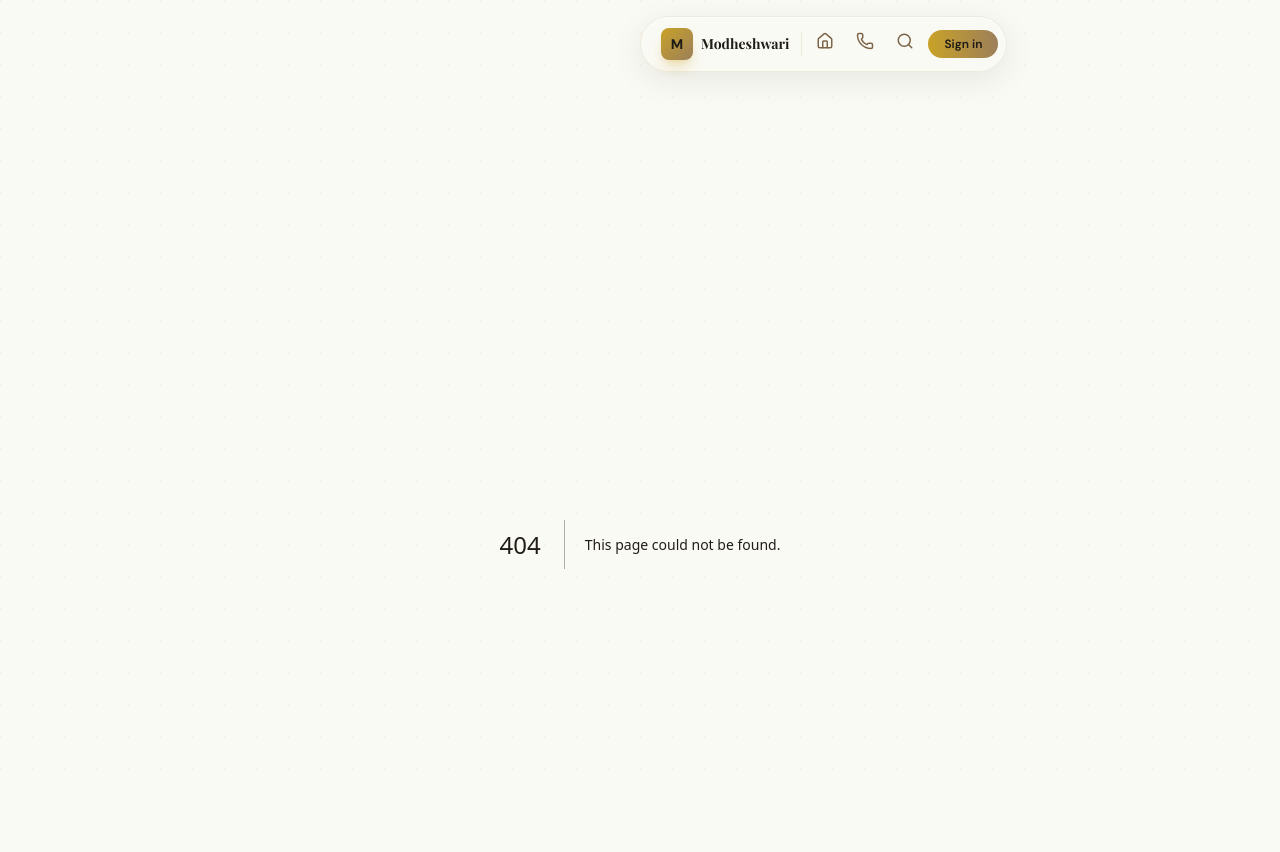
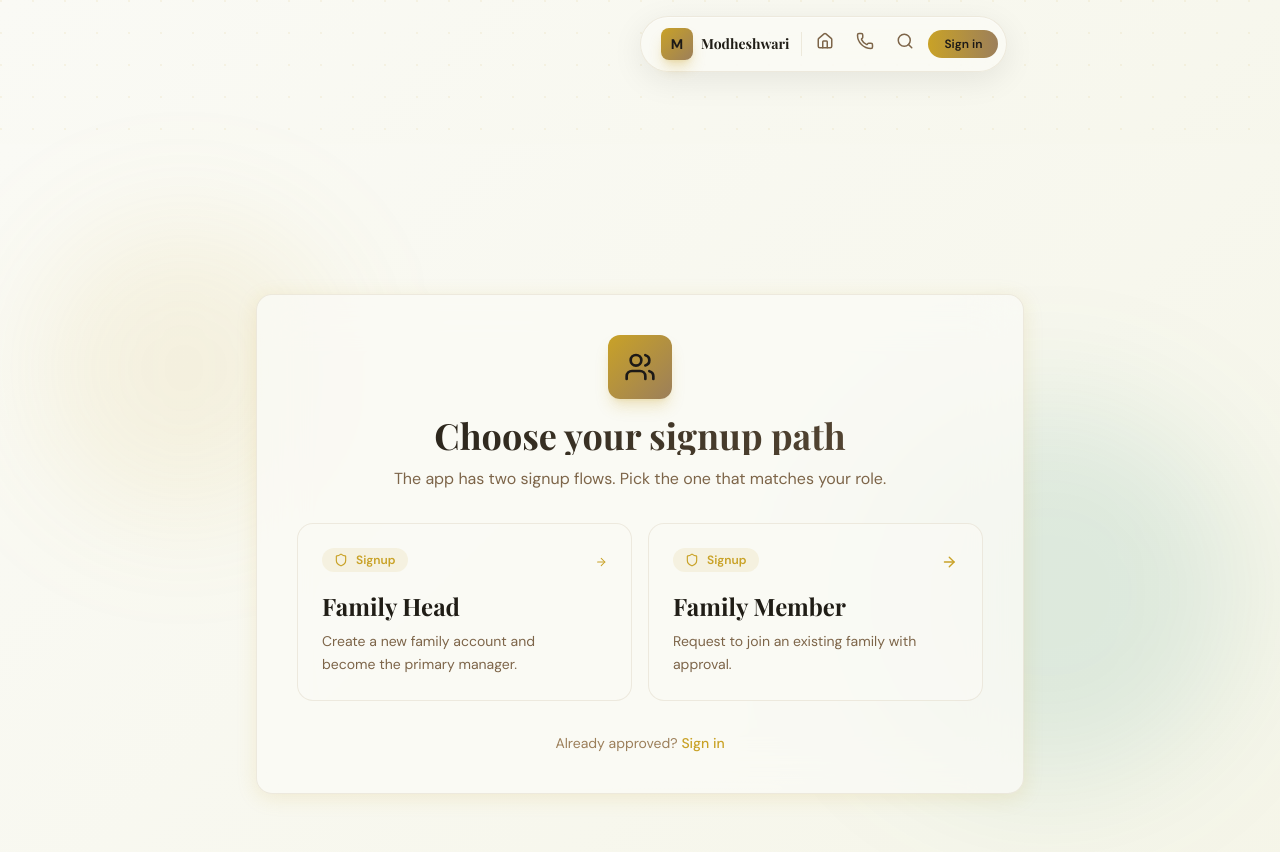
Before and after one commit to NalinDalal/modheshwari, a Next.js app in the folder apps/web/: page /signup in a window 1280 px wide. Before the commit this address had no page. Shown: the top 852 px of the page. Built offline with nearby package versions, Linux system fonts and the light colour scheme; a web font is replaced by a local one.

Commit message:
error handling on auth

```diff
--- a/apps/web/app/signin/page.tsx
+++ b/apps/web/app/signin/page.tsx
@@ -1,6 +1,7 @@
 "use client";
 
 import { useState } from "react";
+import Link from "next/link";
 import { useRouter } from "next/navigation";
 import { motion } from "framer-motion";
 import { Mail, Lock, Loader2, ArrowRight } from "lucide-react";
@@ -31,10 +32,12 @@ export default function SigninPage() {
   const [password, setPassword] = useState("");
   const [role, setRole] = useState("familyhead");
   const [loading, setLoading] = useState(false);
+  const [authError, setAuthError] = useState<string | null>(null);
 
   async function handleLogin(e?: React.FormEvent) {
     if (e) e.preventDefault();
     setLoading(true);
+    setAuthError(null);
     try {
       const resp = await apiPost(
         `${API_BASE}/login/${role}`,
@@ -55,15 +58,17 @@ export default function SigninPage() {
         router.push("/me");
       } else {
         const msg =
-          (data && (data.message || data.error)) || "Invalid credentials";
+          (data && (data.message || data.error)) ||
+          "Sign in unsuccessful. Check your credentials and role.";
+        setAuthError(msg);
         toast(msg, { variant: "error" });
       }
     } catch (err) {
       console.error("Login error:", err);
-      toast(
-        "Network error: " + (err instanceof Error ? err.message : String(err)),
-        { variant: "error" },
-      );
+      const msg =
+        "Network error: " + (err instanceof Error ? err.message : String(err));
+      setAuthError(msg);
+      toast(msg, { variant: "error" });
     } finally {
       setLoading(false);
     }
@@ -95,7 +100,7 @@ export default function SigninPage() {
             </p>
           </div>
 
-          <div className="space-y-6">
+          <form className="space-y-6" onSubmit={handleLogin}>
             <div>
               <label className="block text-xs font-medium text-jewel-700 mb-3">
                 Select Your Role
@@ -156,21 +161,18 @@ export default function SigninPage() {
                   type="password"
                   value={password}
                   onChange={(e) => setPassword(e.target.value)}
-                  onKeyDown={(e) => {
-                    if (e.key === "Enter" && email && password) {
-                      void handleLogin();
-                    }
-                  }}
                   required
                 />
               </div>
             </div>
 
-            <Button
-              onClick={handleLogin}
-              disabled={loading || !email || !password}
-              className="w-full"
-            >
+            {authError ? (
+              <div className="rounded-lg border border-jewel-ruby/20 bg-jewel-ruby/5 px-4 py-3 text-sm text-jewel-ruby">
+                {authError}
+              </div>
+            ) : null}
+
+            <Button type="submit" disabled={loading || !email || !password} className="w-full">
               {loading ? (
                 <span className="flex items-center justify-center gap-2">
                   <Loader2 className="w-5 h-5 animate-spin" />
@@ -183,23 +185,23 @@ export default function SigninPage() {
                 </span>
               )}
             </Button>
-          </div>
+          </form>
 
           <div className="mt-6 pt-6 border-t border-jewel-400/20">
             <p className="text-center text-sm text-jewel-600">
               Don&apos;t have an account?{" "}
-              <a
+              <Link
                 href="/signup"
                 className="text-jewel-gold hover:text-jewel-500 font-medium transition-colors"
               >
                 Sign Up
-              </a>
+              </Link>
             </p>
           </div>
 
           <div className="mt-4 text-center">
             <span className="text-xs text-jewel-400">
-              Forgot your password? Contact your admin.
+              Forgot your password? Contact the admin or the person who created your account.
             </span>
           </div>
         </div>
--- /dev/null
+++ b/apps/web/app/signup/page.tsx
@@ -0,0 +1,77 @@
+"use client";
+
+import Link from "next/link";
+import { motion } from "framer-motion";
+import { ArrowRight, Shield, Users } from "lucide-react";
+
+import { DreamySunsetBackground } from "@repo/ui/dreamySunsetBackground";
+
+const signupOptions = [
+  {
+    href: "/signup/fh",
+    title: "Family Head",
+    description: "Create a new family account and become the primary manager.",
+  },
+  {
+    href: "/signup/fm",
+    title: "Family Member",
+    description: "Request to join an existing family with approval.",
+  },
+];
+
+export default function SignupLandingPage() {
+  return (
+    <DreamySunsetBackground className="flex items-center justify-center px-4 py-12 min-h-screen">
+      <motion.main
+        initial={{ opacity: 0, y: 20 }}
+        animate={{ opacity: 1, y: 0 }}
+        transition={{ duration: 0.5, ease: "easeOut" }}
+        className="w-full max-w-3xl relative z-10"
+      >
+        <div className="bg-jewel-50/80 backdrop-blur-xl rounded-2xl p-8 sm:p-10 border border-jewel-400/20 shadow-jewel">
+          <div className="text-center max-w-2xl mx-auto">
+            <div className="inline-flex items-center justify-center h-16 w-16 rounded-xl bg-gradient-to-br from-jewel-gold to-jewel-500 text-jewel-deep text-2xl font-bold shadow-lg shadow-jewel-gold/25 mb-4">
+              <Users className="w-8 h-8" />
+            </div>
+            <h1 className="text-3xl sm:text-4xl font-display font-bold bg-gradient-to-r from-jewel-900 to-jewel-700 bg-clip-text text-transparent mb-3">
+              Choose your signup path
+            </h1>
+            <p className="text-sm sm:text-base text-jewel-600">
+              The app has two signup flows. Pick the one that matches your role.
+            </p>
+          </div>
+
+          <div className="mt-8 grid gap-4 md:grid-cols-2">
+            {signupOptions.map((option) => (
+              <Link
+                key={option.href}
+                href={option.href}
+                className="group rounded-2xl border border-jewel-400/20 bg-jewel-50/70 p-6 transition-all duration-300 hover:-translate-y-1 hover:border-jewel-gold/40 hover:shadow-lg hover:shadow-jewel-gold/10"
+              >
+                <div className="flex items-start justify-between gap-4">
+                  <div>
+                    <div className="inline-flex items-center gap-2 rounded-full bg-jewel-gold/10 px-3 py-1 text-xs font-semibold text-jewel-gold">
+                      <Shield className="h-3.5 w-3.5" />
+                      Signup
+                    </div>
+                    <h2 className="mt-4 text-2xl font-display font-bold text-jewel-900">
+                      {option.title}
+                    </h2>
+                    <p className="mt-2 text-sm leading-relaxed text-jewel-600">
+                      {option.description}
+                    </p>
+                  </div>
+                  <ArrowRight className="mt-1 h-5 w-5 text-jewel-gold transition-transform duration-300 group-hover:translate-x-1" />
+                </div>
+              </Link>
+            ))}
+          </div>
+
+          <div className="mt-8 text-center text-sm text-jewel-500">
+            Already approved? <Link href="/signin" className="font-medium text-jewel-gold hover:text-jewel-500">Sign in</Link>
+          </div>
+        </div>
+      </motion.main>
+    </DreamySunsetBackground>
+  );
+}
```
Lines whose indentation alone changed are shown as unchanged.
